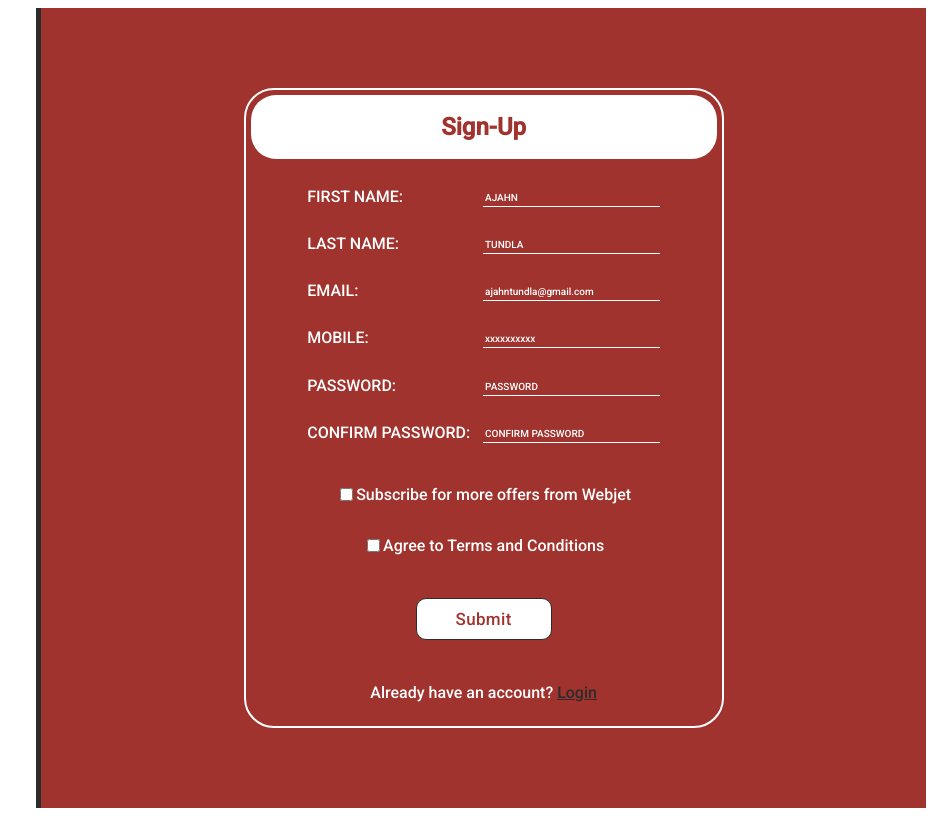
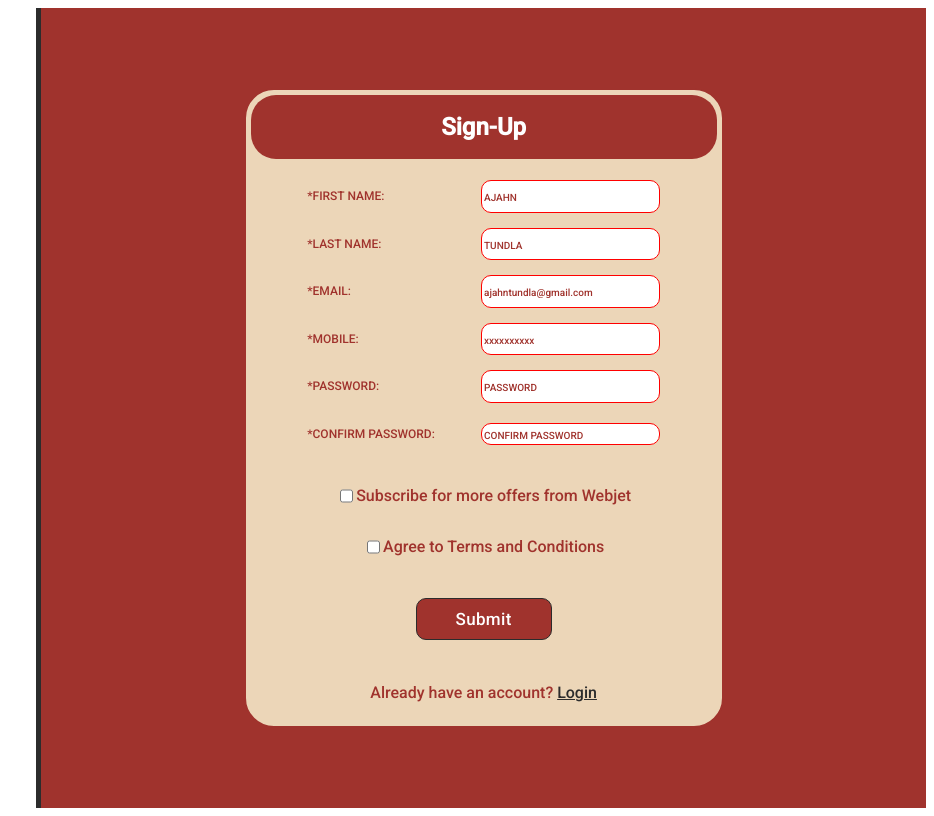
Before and after one commit to AJAHN1999/Signup-Page, a plain HTML site: page index.html in a window 1280 px wide. Shown: the full height of the page, 346-1280 px from the left. Drawn offline with Linux system fonts and the light colour scheme.

Commit message:
this commit has UI changes and password confirmation logic

```diff
--- a/index.html
+++ b/index.html
@@ -4,6 +4,7 @@
     <meta charset="UTF-8">
     <meta name="viewport" content="width=device-width, initial-scale=1.0">
     <link rel="stylesheet" href="./signupPageCSS.css">
+    <script src="./signupPage.js" defer></script>
     <title>Sign Up Page</title>
 </head>
 <body>
@@ -21,28 +22,32 @@
                     <div class="formBody">
                             <form action="#" class="formContents" method="POST">
                                 <div class="details">
-                                    <label for="firstName">FIRST NAME:</label>
+                                    <label for="firstName">*FIRST NAME:</label>
                                     <input type="text" id="firstName" name="firstName" placeholder="AJAHN" required>
                                 </div>
                                 <div class="details">
-                                    <label for="lastName">LAST NAME:</label>
+                                    <label for="lastName">*LAST NAME:</label>
                                     <input type="text" id="lastName" name="lastName" placeholder="TUNDLA" required>
                                 </div>
                                 <div class="details">
-                                    <label for="email">EMAIL:</label>
+                                    <label for="email">*EMAIL:</label>
                                     <input type="email" id="email" name="email" placeholder="ajahntundla@gmail.com" required>
                                 </div>
                                 <div class="details">
-                                    <label for="telephone">MOBILE:</label>
-                                    <input type="tel" id="telephone" name="telephone" placeholder="xxxxxxxxxx" required>
+                                    <label for="telephone">*MOBILE:</label>
+                                    <input type="tel" id="telephone" name="telephone" placeholder="xxxxxxxxxx" required min="10" max="10">
                                 </div>
                                 <div class="details">
-                                    <label for="password">PASSWORD:</label>
+                                    <label for="password">*PASSWORD:</label>
                                     <input type="password" id="password" name="password" placeholder="PASSWORD" required>
                                 </div>
                                 <div class="details">
-                                    <label for="confirmPassword">CONFIRM PASSWORD:</label>
-                                    <input type="password" id="confirmPassword" name="confirmPassword" placeholder="CONFIRM PASSWORD" required>
+                                    <label for="confirmPassword">*CONFIRM PASSWORD:</label>
+                                    <div class="detailsPasswordConfirmation">
+                                        <input type="password" id="confirmPassword" name="confirmPassword" placeholder="CONFIRM PASSWORD" required>
+                                        <div class="error">*Password did not match</div>
+                                    </div>
+
                                 </div>
                                 <div class="formDetails1">
                                     <div class="subscribe">
--- /dev/null
+++ b/signupPage.js
@@ -0,0 +1,13 @@
+// Get the password and confirm password fields
+let passwordField = document.getElementById("password");
+let confirmPasswordField = document.querySelector("#confirmPassword");
+let errorMessage = document.querySelector(".error");
+let password= passwordField.value;
+
+passwordField.addEventListener("input", ()=>{ password=passwordField.value;});
+confirmPasswordField.addEventListener("input", ()=>{if(confirmPasswordField.value!==password){
+    errorMessage.style.display="block";}
+    else{
+        errorMessage.style.display="none";
+    }
+});
--- a/signupPageCSS.css
+++ b/signupPageCSS.css
@@ -48,7 +48,7 @@ body{
     width: 30em;
     height: 40em;
     box-sizing: border-box;
-    border: 2px solid var(--white);
+    border: 2px solid var(--red-cmyk);
     border-radius: 30px;
     display: flex;
     justify-content:space-between;
@@ -56,18 +56,19 @@ body{
     align-items: center;
     box-sizing: border-box;
     padding: 5px;
+    background-color:rgb(236, 214, 184);
 
 }
 .formHeading h1{
     padding: 2px;
     font-size: 1.5em;
     font-family: 'Roboto',sans-serif;
-    color: var(--red-cmyk);
+    color: var(--white);
 
 }
 
 .formHeading{
-    background-color: var(--white);
+    background-color: var(--red-cmyk);
     /* margin: 10px; */
     width: 100%;
     border-radius: 25px;
@@ -103,21 +104,25 @@ body{
 
 
 input {
-    background-color: var(--red-cmyk);
+    background-color: var(--white);
     border: none;
     font-family: 'Roboto',sans-serif;
     font-size: 15px;
-    border-bottom: 1px solid var(--white);
+    border: 1px solid var(--white);
     transition: all .5s ease-in;
-    color: var(--white);
+    color: var(--red-cmyk);
+    height: 60%;
+    border-radius: 10px;
 }
 
 label{
     font-family: 'Roboto',sans-serif;
+    color:var(--red-cmyk);
+    font-size: 75%;
 }
 
 input::placeholder{
-    color:var(--white);
+    color:var(--red-cmyk);
     font-size: 10px;
 
 }
@@ -138,8 +143,8 @@ input::placeholder{
 }
 
 button{
-    background-color: var(--white);
-    color:var(--red-cmyk);
+    background-color: var(--red-cmyk);
+    color:var(--white);
     border: 1px solid var(--jet);
     font-family: 'Roboto',sans-serif;
     border-radius: 10px;
@@ -148,15 +153,40 @@ button{
     letter-spacing: 0.02em;
     height:2.5em;
     width: 8em;
+
 }
 a{
     color:var(--jet);
 }
 
-.formDetails1 .subscribe , .formDetails1 .terms{
+.formDetails1 .subscribe , .terms{
     display: flex;
     justify-content: center;
     align-items: center;
+    color:var(--red-cmyk);
+}
+.LoginText{
+    color:var(--red-cmyk);
+}
+
+.detailsPasswordConfirmation{
+    display: flex;
+    flex-direction: column;
+    gap:2px;
+}
+.error{
+    color:var(--red-cmyk);
+    font-size: 70%;
+    display: none;;
+
+}
+
+input:invalid{
+    border-color: rgb(255, 0, 0);
+}
+
+input:valid{
+    border-color:green;
 }
 
 
```
